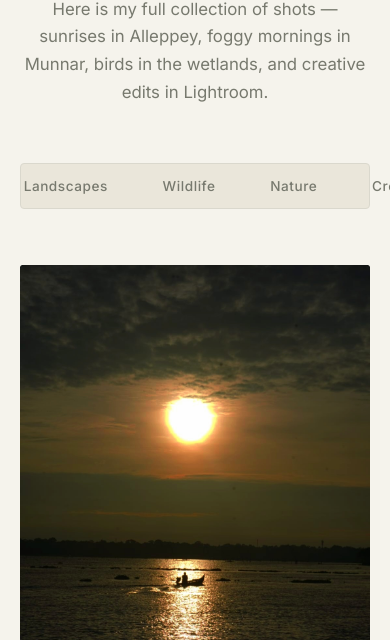
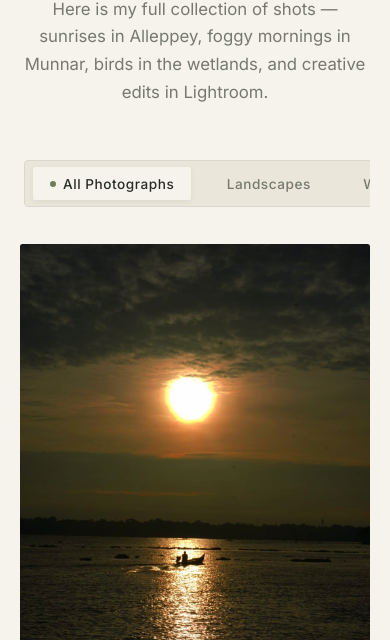
Before and after one commit to Kanaka-Harsha/photo.pichi.ra, an Astro site: page /gallery in a window 390 px wide. Shown: the part 204-844 px from the top of the page. Built offline with nearby package versions, Linux system fonts and the light colour scheme; Astro itself is replaced by a stand-in of ours.

Commit message:
Fix mobile gallery filter overflow and prevent horizontal scrolling

```diff
--- a/src/components/GalleryFilter.astro
+++ b/src/components/GalleryFilter.astro
@@ -39,8 +39,10 @@ const categories = [
     display: flex;
     justify-content: center;
     width: 100%;
+    max-width: 100%;
     margin-bottom: var(--space-2xl);
     padding: var(--space-xs) 0;
+    box-sizing: border-box;
   }
 
   .filter-track {
@@ -54,18 +56,22 @@ const categories = [
     border-radius: var(--radius-sm);
     border: 1px solid var(--border-subtle);
     max-width: 100%;
+    box-sizing: border-box;
   }
 
   @media (max-width: 640px) {
     .gallery-filter-bar {
-      margin-left: calc(-1 * var(--gutter));
-      margin-right: calc(-1 * var(--gutter));
-      width: calc(100% + (2 * var(--gutter)));
+      justify-content: flex-start;
       overflow-x: auto;
+      overflow-y: hidden;
       -webkit-overflow-scrolling: touch;
+      overscroll-behavior-x: contain;
       scrollbar-width: none;
-      padding: var(--space-xs) var(--gutter);
-      justify-content: flex-start;
+      -ms-overflow-style: none;
+      padding: 0.35rem 0.25rem;
+      margin-bottom: var(--space-xl);
+      width: 100%;
+      max-width: 100%;
     }
 
     .gallery-filter-bar::-webkit-scrollbar {
@@ -73,9 +79,18 @@ const categories = [
     }
 
     .filter-track {
+      display: inline-flex;
       flex-wrap: nowrap;
+      width: max-content;
+      max-width: none;
       padding: 0.35rem 0.5rem;
       border-radius: var(--radius-md);
+      gap: 0.35rem;
+    }
+
+    .filter-btn {
+      padding: 0.45rem 0.85rem;
+      font-size: 0.8rem;
     }
   }
 
--- a/src/styles/global.css
+++ b/src/styles/global.css
@@ -18,6 +18,9 @@ html {
   -webkit-font-smoothing: antialiased;
   -moz-osx-font-smoothing: grayscale;
   text-rendering: optimizeLegibility;
+  overflow-x: hidden;
+  width: 100%;
+  max-width: 100vw;
 }
 
 body {
```
